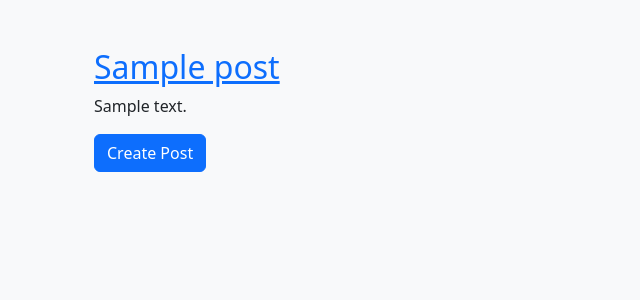
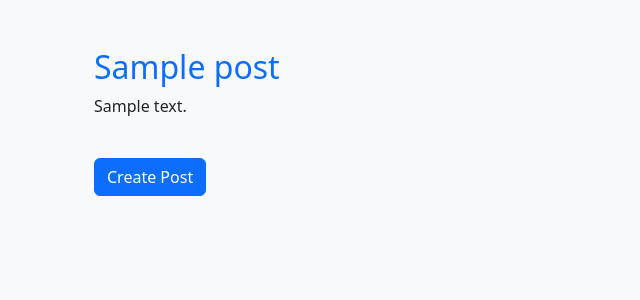
Before and after one commit to Alvix11/personal-blog, a Django app: template blog/templates/post_list.html in a window 1280 px wide. Shown: the top 300 px of the page, without its empty margins (0-640 px from the left). Run offline with Django 5.2, Linux system fonts and the light colour scheme; the template is opened without the code that fills it: most values are stand-ins (such as "Sample title", 1, 10 or a date in 2020).

Commit message:
Modified to display less content information when listing posts and added spacing for the create new post button

```diff
--- a/blog/templates/post_list.html
+++ b/blog/templates/post_list.html
@@ -8,11 +8,11 @@
 
     {% for post in posts %}
         <h2>
-            <a href="{% url 'detail' post.pk %}">{{ post.title }}</a>
+            <a href="{% url 'detail' post.pk %}" class="link-opacity-85 text-decoration-none">{{ post.title }}</a>
         </h2>
-        <p>{{ post.content|truncatewords:20}}</p>
+        <p>{{ post.content|truncatewords:15}}</p>
     {% endfor %}
 
-    <a href="{% url "create" %}" class="btn btn-primary">Create Post</a>
+    <a href="{% url "create" %}" class="btn btn-primary mt-4">Create Post</a>
 
 {% endblock content %}
```
